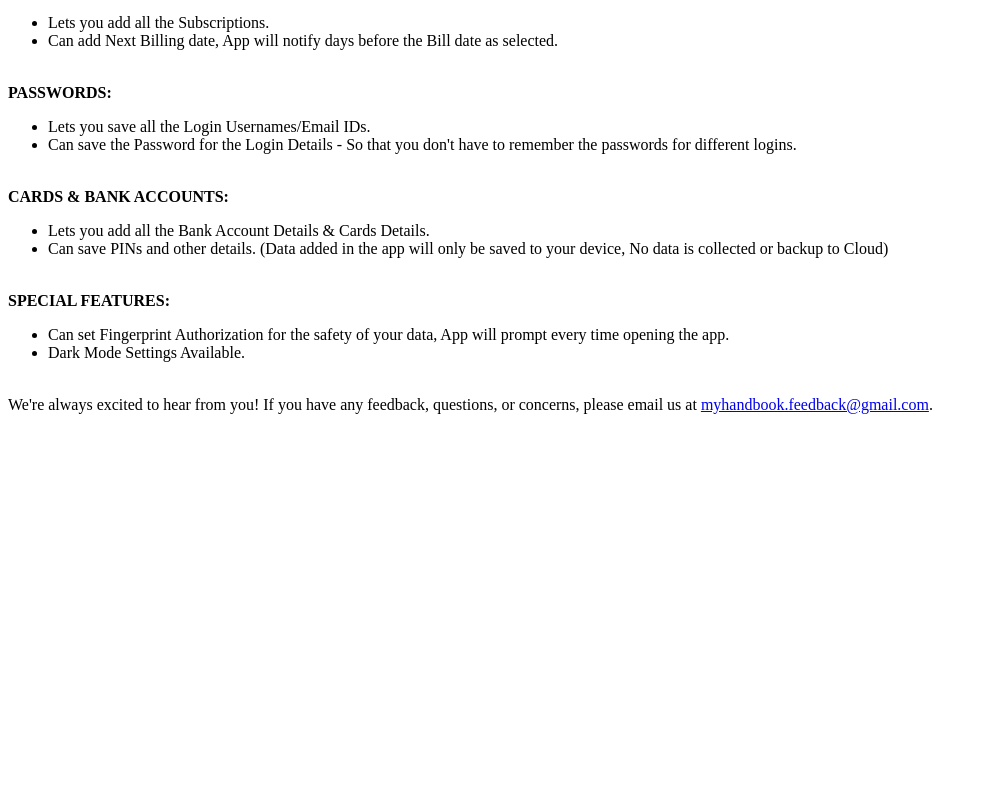
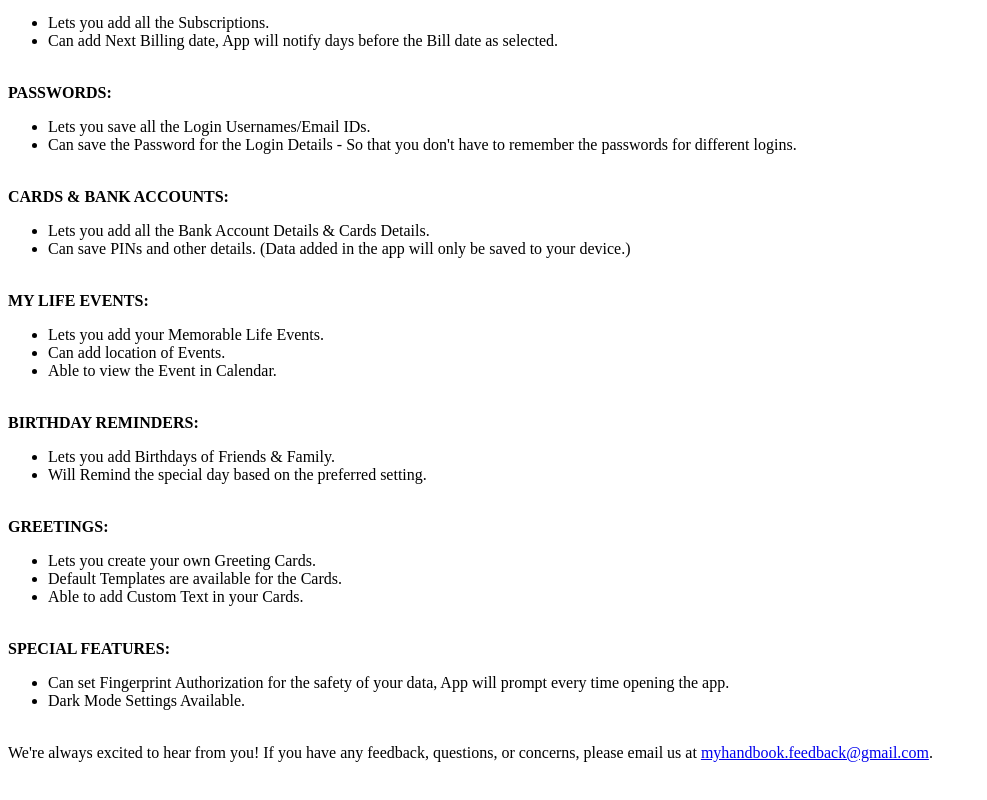
Before and after one commit to my-handbook-app/my-handbook-app.github.io, a plain HTML site: page index.html in a window 1280 px wide. Shown: the part 753-1553 px from the top of the page, without its empty margins (0-987 px from the left). Before the commit the page ends 1247 px from the top, so only its background shows below. Drawn offline with Linux system fonts and the light colour scheme.

Commit message:
Added description for new categories

```diff
--- a/index.html
+++ b/index.html
@@ -37,7 +37,27 @@
 <div><strong>CARDS &amp; BANK ACCOUNTS:</strong></div>
 <ul>
 <li>Lets you add all the Bank Account Details &amp; Cards Details.</li>
-<li>Can save PINs and other details. (Data added in the app will only be saved to your device, No data is collected or backup to Cloud)</li>
+<li>Can save PINs and other details. (Data added in the app will only be saved to your device.)</li>
+</ul>
+<br />
+<div><strong>MY LIFE EVENTS:</strong></div>
+<ul>
+<li>Lets you add your Memorable Life Events.</li>
+<li>Can add location of Events.</li>
+<li>Able to view the Event in Calendar.</li>
+</ul>
+<br />
+<div><strong>BIRTHDAY REMINDERS:</strong></div>
+<ul>
+<li>Lets you add Birthdays of Friends &amp; Family.</li>
+<li>Will Remind the special day based on the preferred setting.</li>
+</ul>
+<br />
+<div><strong>GREETINGS:</strong></div>
+<ul>
+<li>Lets you create your own Greeting Cards.</li>
+<li>Default Templates are available for the Cards.</li>
+<li>Able to add Custom Text in your Cards.</li>
 </ul>
 <br />
 <div><strong>SPECIAL FEATURES:</strong></div>
```
